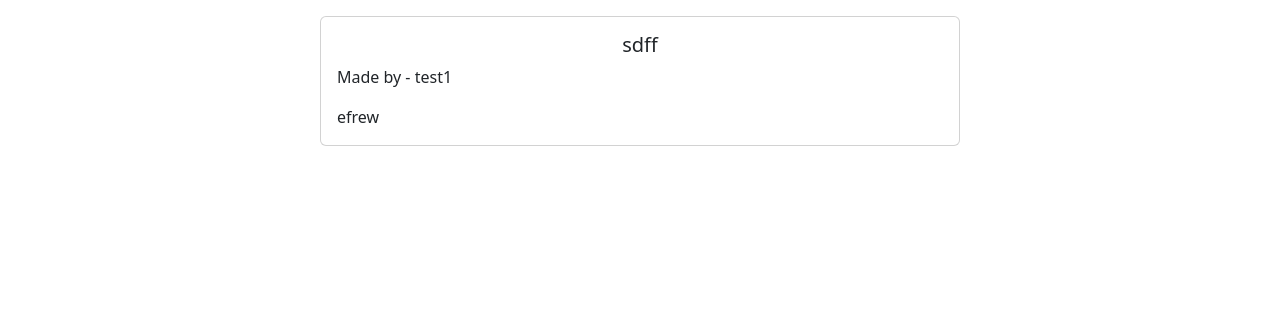
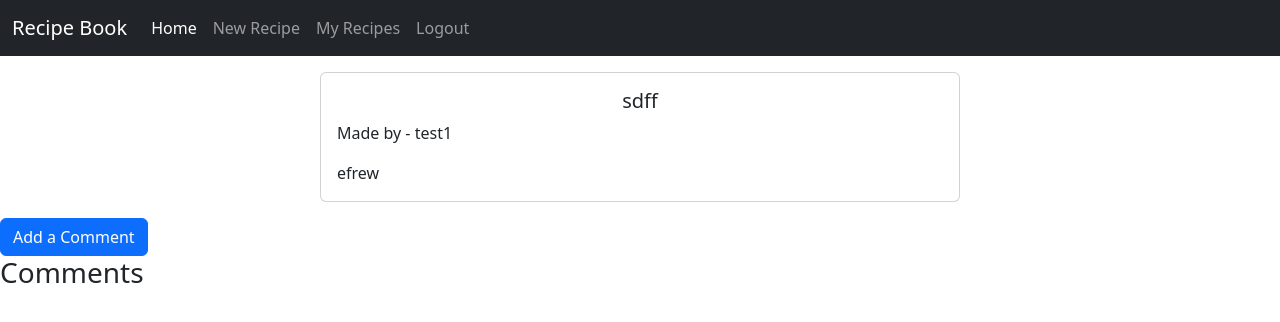
Before and after one commit to CSI-Trainee-2023/Receipe_site_AyushGupta, a Django app: page /recipe_detail/9/ in a window 1280 px wide. Shown: the top 322 px of the page. Run offline with Django 4.2, Linux system fonts and the light colour scheme; a user stored in the database is signed in; data comes from the database, SQL or seed files in the repository; data that the repository does not hold is empty.

Commit message:
comment is added

```diff
--- a/recipe_book/urls.py
+++ b/recipe_book/urls.py
@@ -24,7 +24,8 @@ urlpatterns = [
     path('admin/', admin.site.urls),
     path('Recipe/',views.index,name='index'),
     path('myRecipe/',views.myrecipes,name='myrecipes'),
-    path('recipe_detail/<id>/',views.detail_recipe,name='detaial_recipe'),
+    path('recipe_detail/<id>/',views.detail_recipe,name='detail_recipe'),
+    path('specifics/add_comment/<id>/',views.add_comment,name='add_comment'),
     path('specifics/delete_recipe/<id>/',views.delete_recipe,name='delete_recipe'),
     path('specifics/update_recipe/<id>/',views.update_recipe,name='update_recipe'),
     path('newuser/',v.register,name='register'),
--- a/recipes/models.py
+++ b/recipes/models.py
@@ -5,3 +5,6 @@ class Recipe(models.Model):
     name = models.CharField(max_length=250)
     description = models.TextField()
     user=models.ForeignKey(User,on_delete=models.CASCADE)
+class Comments(models.Model):
+    comment=models.TextField()
+    comment_id=models.ForeignKey(Recipe, on_delete=models.CASCADE,related_name='comments')
--- a/recipes/templates/recipe_detail.html
+++ b/recipes/templates/recipe_detail.html
@@ -7,6 +7,40 @@
     <link href="https://cdn.jsdelivr.net/npm/bootstrap@5.3.2/dist/css/bootstrap.min.css" rel="stylesheet" integrity="sha384-T3c6CoIi6uLrA9TneNEoa7RxnatzjcDSCmG1MXxSR1GAsXEV/Dwwykc2MPK8M2HN" crossorigin="anonymous">
 </head>
 <body>
+    <nav class="navbar navbar-expand-lg navbar-dark bg-dark">
+        <div class="container-fluid">
+          <a class="navbar-brand" href="#">Recipe Book</a>
+          <button class="navbar-toggler" type="button" data-bs-toggle="collapse" data-bs-target="#navbarSupportedContent"
+            aria-controls="navbarSupportedContent" aria-expanded="false" aria-label="Toggle navigation">
+            <span class="navbar-toggler-icon"></span>
+          </button>
+          <div class="collapse navbar-collapse" id="navbarSupportedContent">
+            <ul class="navbar-nav me-auto mb-2 mb-lg-0">
+              <li class="nav-item">
+                <a class="nav-link active" aria-current="page" href="/">Home</a>
+              </li>
+              {% if user.is_authenticated %}
+              <li class="nav-item">
+                <a class="nav-link" href="{% url 'index' %}">New Recipe</a>
+              </li>
+              <li class="nav-item">
+                <a class="nav-link" href="{% url 'myrecipes' %}">My Recipes</a>
+              </li>
+              <li class="nav-item">
+                <a class="nav-link" href="{% url 'logout' %}">Logout</a>
+              </li>
+              {% else %}
+              <li class="nav-item">
+                <a class="nav-link" href="{% url 'login' %}">Login</a>
+              </li>
+              <li class="nav-item">
+                <a class="nav-link" href="{% url 'register' %}">Register</a>
+              </li>
+              {% endif %}
+            </ul>
+          </div>
+        </div>
+      </nav>
     <div class="card my-3" style="width: 50%; margin-left: 25%;">
         <div class="card-body">
           <h5 class="card-title" style="text-align: center;">{{recipe.name}}</h5>
@@ -20,5 +54,16 @@
             <a href="{% url 'update_recipe' recipe.id %}" class="btn btn-success">Update</a>
         {% endif %}
     </div>
+    {% if user.is_authenticated %}
+    <a href="{% url 'add_comment' recipe.id %}" class="btn btn-primary">Add a Comment</a>
+    {% endif %}
+    <h3>Comments</h3>
+    <div>
+        <ul>
+            {% for c in comment%}
+            <li>{{c.comment}}</li>
+            {% endfor %}
+        </ul>
+    </div>
 </body>
 </html>
--- a/recipes/views.py
+++ b/recipes/views.py
@@ -55,5 +55,17 @@ def update_recipe(request,id):
 
 def detail_recipe(request,id):
     receipe_list=Recipe.objects.get(id=id)
-    context={'recipe':receipe_list}
+    # comment=receipe_list.comment_id.all()
+    comment=Comments.objects.filter(comment_id=id)
+    context={'recipe':receipe_list,'comment':comment}
     return render(request,'recipe_detail.html',context)
+
+def add_comment(request,id):
+    if request.method=="POST":
+        data=request.POST
+        Comments.objects.create(
+            comment=data.get('comment'),
+            comment_id=Recipe.objects.get(id=id)
+        )
+        return redirect('detail_recipe',id)
+    return render(request,'add_comment.html')
--- a/users/templates/logout.html
+++ b/users/templates/logout.html
@@ -4,10 +4,11 @@
     <meta charset="UTF-8">
     <meta name="viewport" content="width=device-width, initial-scale=1.0">
     <title>Document</title>
+    <link href="https://cdn.jsdelivr.net/npm/bootstrap@5.3.2/dist/css/bootstrap.min.css" rel="stylesheet" integrity="sha384-T3c6CoIi6uLrA9TneNEoa7RxnatzjcDSCmG1MXxSR1GAsXEV/Dwwykc2MPK8M2HN" crossorigin="anonymous">
 </head>
 <body>
     <h2>You have been Logged out</h2>
-    <a href="{% url 'login' %}">Log back in</a>
-    <a href="{% url 'homepage' %}">Homepage</a>
+    <a class="btn btn-success" href="{% url 'login' %}">Log back in</a>
+    <a class="btn btn-primary" href="{% url 'homepage' %}">Homepage</a>
 </body>
 </html>
```
Also changed, not shown: recipes/templates/add_comment.html (added, +22 -0 lines), recipes/migrations/0003_comments.py (added).
